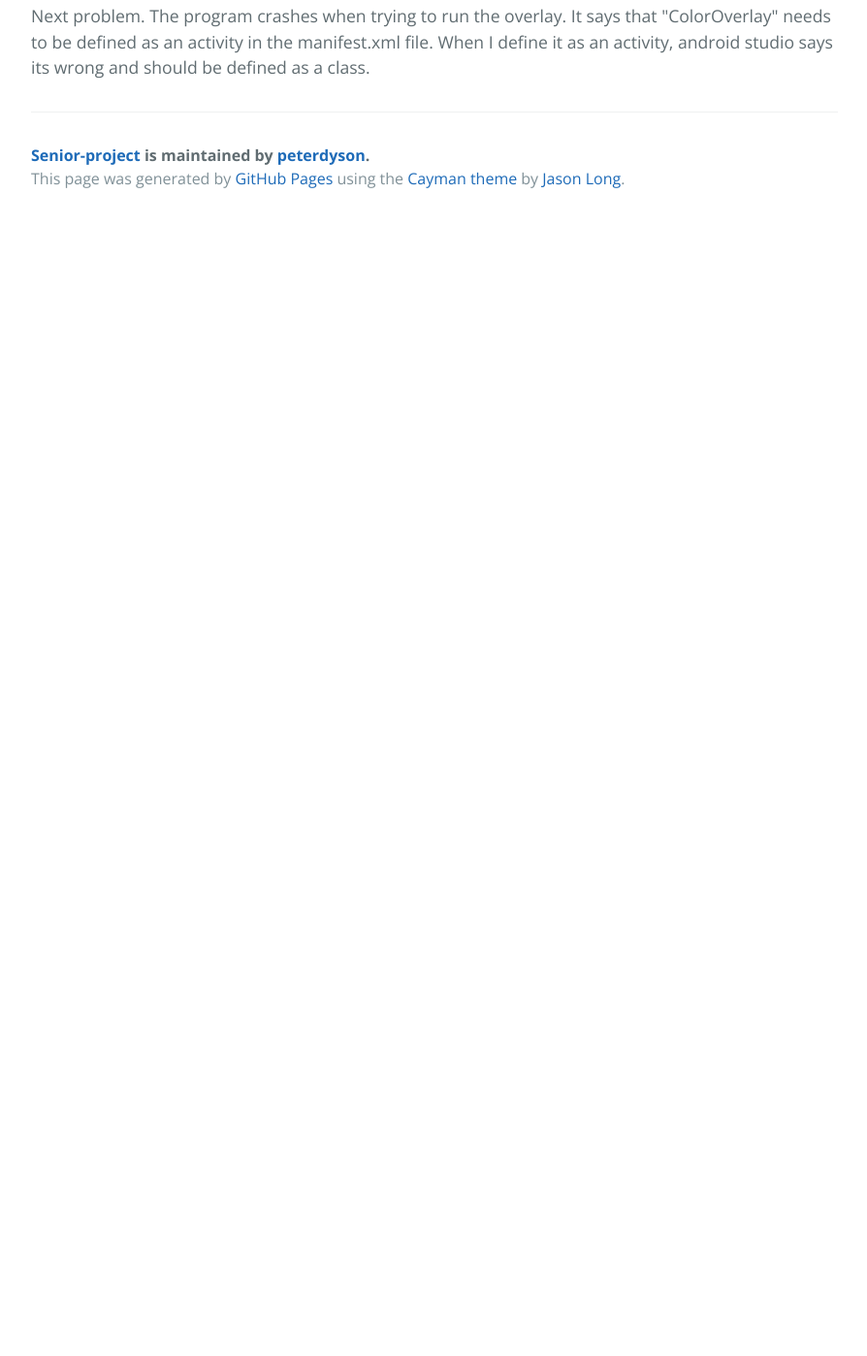
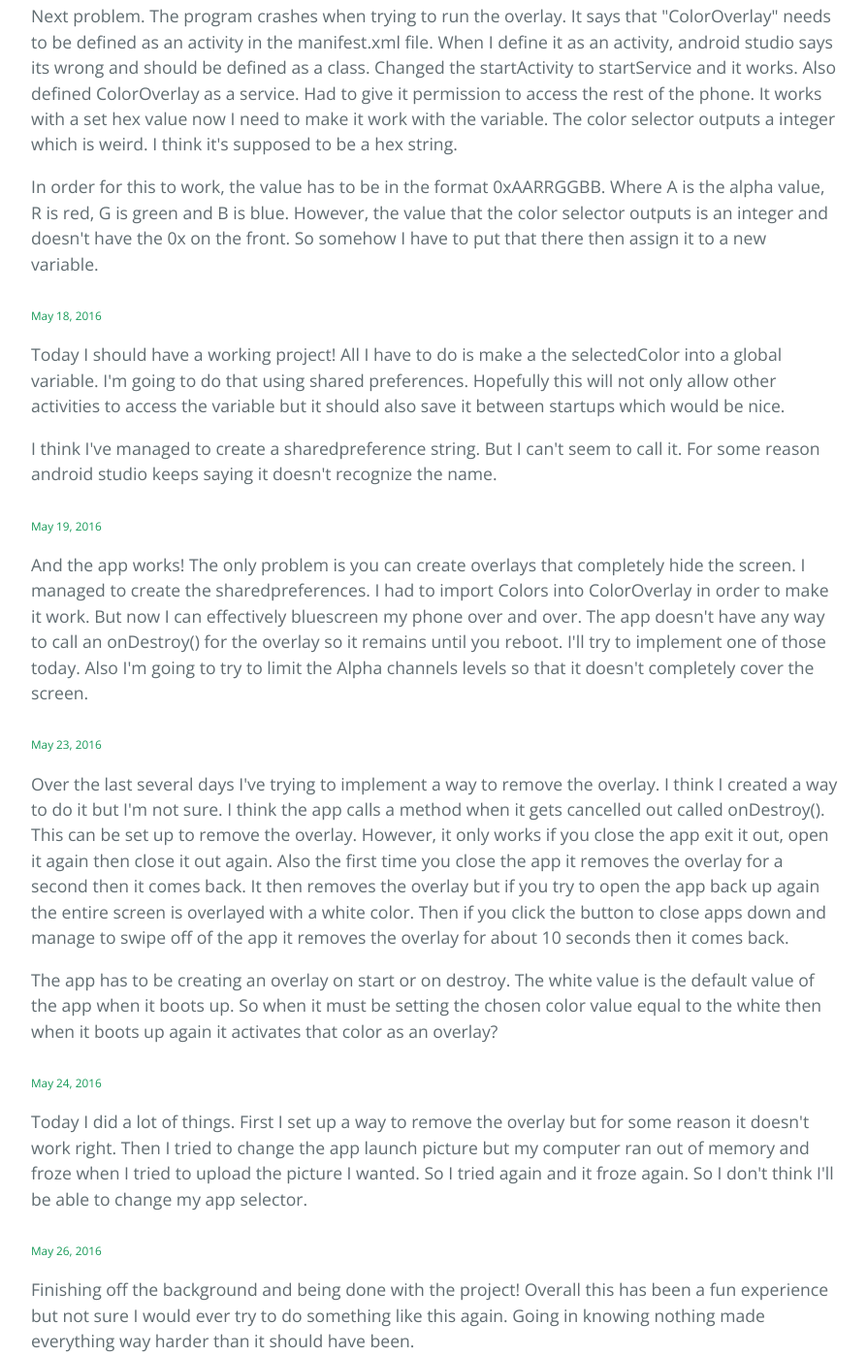
Before and after one commit to peterdyson/Senior-Project, a plain HTML site: page index.html in a window 1280 px wide. Shown: the part 4268-5666 px from the top of the page at 97% size, without its empty margins (192-1086 px from the left). Before the commit the page ends 4496 px from the top, so only its background shows below. Drawn offline with nearby package versions, Linux system fonts and the light colour scheme.

```diff
--- a/index.html
+++ b/index.html
@@ -109,7 +109,38 @@
 
 <p>Just as I say that the next part gets extremely annoying. I put the method getSystemService into one Colors, only to realize that the section its in needs to be its own activity, ColorOverlay. Then upon transferring it into the new activity android no longer recognizes getSystemService as a method even though it's defined under the import Context which I imported into both. In order to fix the error on that line, I have to have the class extend IntentService, but that triggers another error saying that Service needs to be an abstract class. Turns out it was supposed to be the Service class I just had to use IBinder to do do something. </p>
 
-<p>Next problem. The program crashes when trying to run the overlay. It says that "ColorOverlay" needs to be defined as an activity in the manifest.xml file. When I define it as an activity, android studio says its wrong and should be defined as a class. </p>
+<p>Next problem. The program crashes when trying to run the overlay. It says that "ColorOverlay" needs to be defined as an activity in the manifest.xml file. When I define it as an activity, android studio says its wrong and should be defined as a class. Changed the startActivity to startService and it works. Also defined ColorOverlay as a service. Had to give it permission to access the rest of the phone. It works with a set hex value now I need to make it work with the variable. The color selector outputs a integer which is weird. I think it's supposed to be a hex string. </p>
+
+<p>In order for this to work, the value has to be in the format 0xAARRGGBB. Where A is the alpha value, R is red, G is green and B is blue. However, the value that the color selector outputs is an integer and doesn't have the 0x on the front. So somehow I have to put that there then assign it to a new variable. </p>
+
+<h6>
+<a id="may-18-2016" class="anchor" href="#may-18-2016" aria-hidden="true"><span aria-hidden="true" class="octicon octicon-link"></span></a>May 18, 2016</h6>
+
+<p>Today I should have a working project! All I have to do is make a the selectedColor into a global variable. I'm going to do that using shared preferences. Hopefully this will not only allow other activities to access the variable but it should also save it between startups which would be nice. </p>
+
+<p>I think I've managed to create a sharedpreference string. But I can't seem to call it. For some reason android studio keeps saying it doesn't recognize the name.</p>
+
+<h6>
+<a id="may-19-2016" class="anchor" href="#may-19-2016" aria-hidden="true"><span aria-hidden="true" class="octicon octicon-link"></span></a>May 19, 2016</h6>
+
+<p>And the app works! The only problem is you can create overlays that completely hide the screen. I managed to create the sharedpreferences. I had to import Colors into ColorOverlay in order to make it work. But now I can effectively bluescreen my phone over and over. The app doesn't have any way to call an onDestroy() for the overlay so it remains until you reboot. I'll try to implement one of those today. Also I'm going to try to limit the Alpha channels levels so that it doesn't completely cover the screen.</p>
+
+<h6>
+<a id="may-23-2016" class="anchor" href="#may-23-2016" aria-hidden="true"><span aria-hidden="true" class="octicon octicon-link"></span></a>May 23, 2016</h6>
+
+<p>Over the last several days I've trying to implement a way to remove the overlay. I think I created a way to do it but I'm not sure. I think the app calls a method when it gets cancelled out called onDestroy(). This can be set up to remove the overlay. However, it only works if you close the app exit it out, open it again then close it out again. Also the first time you close the app it removes the overlay for a second then it comes back. It then removes the overlay but if you try to open the app back up again the entire screen is overlayed with a white color. Then if you click the button to close apps down and manage to swipe off of the app it removes the overlay for about 10 seconds then it comes back. </p>
+
+<p>The app has to be creating an overlay on start or on destroy. The white value is the default value of the app when it boots up. So when it must be setting the chosen color value equal to the white then when it boots up again it activates that color as an overlay? </p>
+
+<h6>
+<a id="may-24-2016" class="anchor" href="#may-24-2016" aria-hidden="true"><span aria-hidden="true" class="octicon octicon-link"></span></a>May 24, 2016</h6>
+
+<p>Today I did a lot of things. First I set up a way to remove the overlay but for some reason it doesn't work right. Then I tried to change the app launch picture but my computer ran out of memory and froze when I tried to upload the picture I wanted. So I tried again and it froze again. So I don't think I'll be able to change my app selector.  </p>
+
+<h6>
+<a id="may-26-2016" class="anchor" href="#may-26-2016" aria-hidden="true"><span aria-hidden="true" class="octicon octicon-link"></span></a>May 26, 2016</h6>
+
+<p>Finishing off the background and being done with the project! Overall this has been a fun experience but not sure I would ever try to do something like this again. Going in knowing nothing made everything way harder than it should have been. </p>
 
       <footer class="site-footer">
         <span class="site-footer-owner"><a href="https://github.com/peterdyson/Senior-Project">Senior-project</a> is maintained by <a href="https://github.com/peterdyson">peterdyson</a>.</span>
```
Also changed, not shown: params.json (+1 -1 lines).
